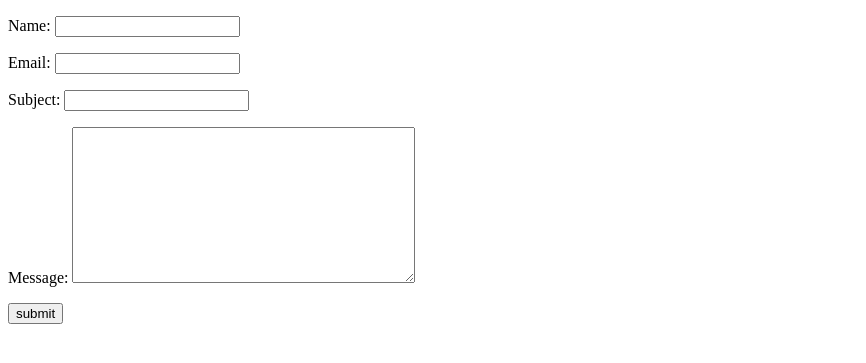
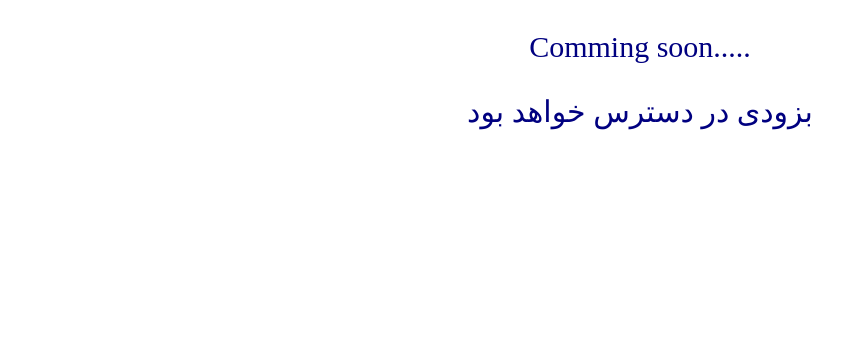
Before and after one commit to hesam-sa/mysite, a Django app: page /blog/test in a window 1280 px wide. Shown: the top 363 px of the page, without its empty margins (0-866 px from the left). Run offline with Django 5.2, Linux system fonts and the light colour scheme; parts of the project's set-up code (start-up, migrations or seed data) failed here and were passed over.

Commit message:
under construction

```diff
--- a/manage.py
+++ b/manage.py
@@ -6,7 +6,7 @@ import sys
 
 def main():
     """Run administrative tasks."""
-    os.environ.setdefault('DJANGO_SETTINGS_MODULE', 'mysite.setting.prod')
+    os.environ.setdefault('DJANGO_SETTINGS_MODULE', 'mysite.setting.dev')
     try:
         from django.core.management import execute_from_command_line
     except ImportError as exc:
--- a/mysite/urls.py
+++ b/mysite/urls.py
@@ -15,13 +15,14 @@ Including another URLconf
     2. Add a URL to urlpatterns:  path('blog/', include('blog.urls'))
 """
 from django.contrib import admin
-from django.urls import path,include
+from django.urls import path,include,re_path
 from django.conf import settings
 from django.conf.urls.static import static
 from django.contrib.sitemaps.views import sitemap
 from website.sitemaps import StaticViewSitemap
 from blog.sitemaps import BlogSitemap
 from django.contrib.auth import views as auth_view
+from blog.views import test
 
 sitemaps = {
     'static': StaticViewSitemap,
@@ -30,7 +31,7 @@ sitemaps = {
 
 urlpatterns = [
     path('admin/', admin.site.urls),
-    path("" , include('website.urls')),
+    re_path(r'.*', test , name='catch_all'),
     path('blog/',include('blog.urls')),
     path('sitemap.xml', sitemap, {'sitemaps': sitemaps},
          name='django.contrib.sitemaps.views.sitemap'),
--- a/templates/test.html
+++ b/templates/test.html
@@ -5,13 +5,21 @@
     <meta charset="UTF-8">
     <meta name="viewport" content="width=device-width, initial-scale=1.0">
     <title>Document</title>
+    <style>
+        p {
+          color: navy;
+          font-size: 30px;
+          text-align: center;
+
+
+        }
+        </style>
 </head>
 <body>
+
     <form actoin="{% url 'blog:test' %}" method="post">
-        {% csrf_token %}
-
-        {{form.as_p}}
-        <button type="submit">submit</button>
+        <p>Comming soon.....</p>
+        <p>بزودی در دسترس خواهد بود</p>
     </form>
 
 </body>
```
Also changed, not shown: db.sqlite3.
